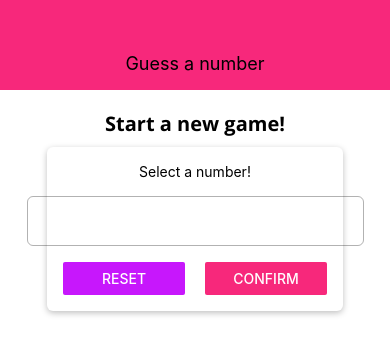
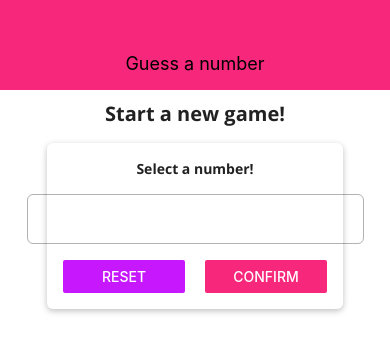
Before and after one commit to DiegoMGasques/react-native-number-guessing, a React Native app: screen / in a window 390 px wide. Shown: the top 354 px of the page. Built offline with nearby package versions, Linux system fonts and the light colour scheme.

Commit message:
Add Typography component

```diff
--- /dev/null
+++ b/components/Typography.js
@@ -0,0 +1,58 @@
+import React from "react";
+import { Text, StyleSheet, View } from "react-native";
+import fonts from "../styles/theme/font";
+
+const Typography = ({ style, variant, children }) => {
+  const variantStyles = styles[variant];
+  return <Text style={{ ...variantStyles, ...style }}>{children}</Text>;
+};
+
+Typography.defaultProps = {
+  variant: "body",
+  style: {},
+};
+
+const styles = StyleSheet.create({
+  h1: {
+    color: "black",
+    fontFamily: fonts.bold,
+    fontSize: 32,
+  },
+  h2: {
+    color: "rgba(0,0,0,.87)",
+    fontFamily: fonts.bold,
+    fontSize: 28,
+  },
+  h3: {
+    color: "rgba(0,0,0,.87)",
+    fontFamily: fonts.bold,
+    fontSize: 24,
+  },
+  h4: {
+    color: "rgba(0,0,0,.87)",
+    fontFamily: fonts.bold,
+    fontSize: 20,
+  },
+  h5: {
+    color: "rgba(0,0,0,.87)",
+    fontFamily: fonts.bold,
+    fontSize: 16,
+  },
+  h6: {
+    color: "rgba(0,0,0,.87)",
+    fontFamily: fonts.bold,
+    fontSize: 14,
+  },
+  body: {
+    color: "rgba(0,0,0,.75)",
+    fontFamily: fonts.regular,
+    fontSize: 16,
+  },
+  body2: {
+    color: "rgba(0,0,0,.95)",
+    fontFamily: fonts.regular,
+    fontSize: 14,
+  },
+});
+
+export default Typography;
--- a/screens/StartGameScreen.js
+++ b/screens/StartGameScreen.js
@@ -11,6 +11,7 @@ import {
 
 import Card from "../components/Card";
 import Input from "../components/Input";
+import Typography from "../components/Typography";
 import colors from "../styles/theme/colors";
 
 const StartGameScreen = ({ onStartGame }) => {
@@ -64,9 +65,10 @@ const StartGameScreen = ({ onStartGame }) => {
   return (
     <TouchableWithoutFeedback onPress={closeKeyboard}>
       <View style={styles.screen}>
-        <Text style={styles.sectionTitle}>Start a new game!</Text>
+        <Typography variant="h4">Start a new game!</Typography>
+        <View style={{ marginVertical: 8 }} />
         <Card style={styles.card}>
-          <Text>Select a number!</Text>
+          <Typography variant="h6">Select a number!</Typography>
           <Input
             style={styles.input}
             blurOnSubmit
--- /dev/null
+++ b/styles/theme/font.js
@@ -0,0 +1,7 @@
+const font = {
+  fontFamily: "open-sans",
+  regular: "open-sans",
+  bold: "open-sans-bold",
+};
+
+export default font;
```
